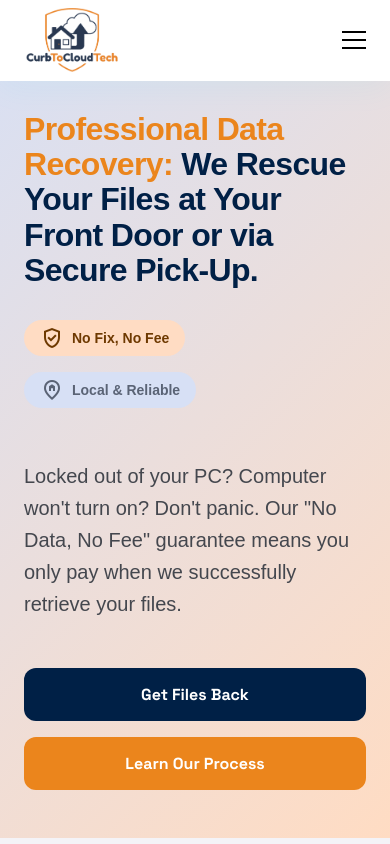
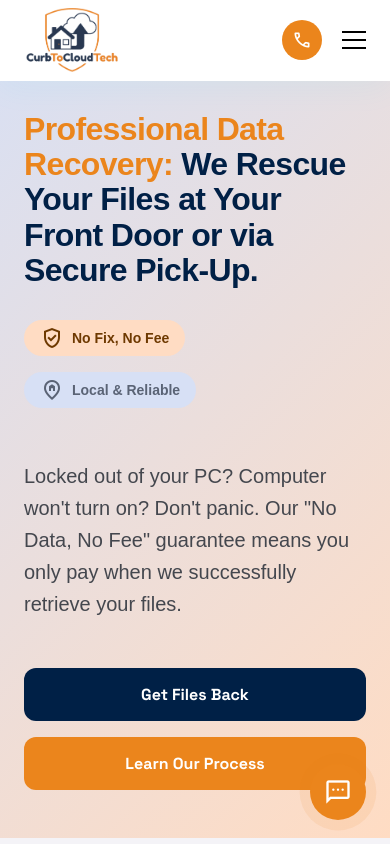
Before and after one commit to jacobNar/CurbToCloudTech, a Next.js app: page / in a window 390 px wide. Shown: the top 844 px of the page. Built offline with nearby package versions, Linux system fonts and the light colour scheme.

Commit message:
add phone number to site

```diff
--- /dev/null
+++ b/components/FloatingSMS.jsx
@@ -0,0 +1,14 @@
+import styles from '@/styles/FloatingSMS.module.scss';
+
+export default function FloatingSMS() {
+  return (
+    <a
+      href="sms:+18156690629?&body=Hi%20Curb%20to%20Cloud%20Tech%2C%20I'd%20like%20to%20request%20a%20quote%20or%20support%20session.%20My%20name%20is%3A%20"
+      className={styles.smsBubble}
+      aria-label="Send a text message for support request"
+      title="Text Us"
+    >
+      <span className="material-symbols-outlined">sms</span>
+    </a>
+  );
+}
--- a/components/Footer.jsx
+++ b/components/Footer.jsx
@@ -31,10 +31,12 @@ export default function Footer() {
 
         <div className={styles.connectCol}>
           <h4>Connect</h4>
+          <div className={styles.contactDetails}>
+            <a href="tel:+18156690629" className={styles.footerPhone}>
+              (815) 669-0629
+            </a>
+          </div>
           <div className={styles.socials}>
-            {/* <a href="#" aria-label="Share">
-              <span className="material-symbols-outlined">share</span>
-            </a> */}
             <a href="mailto:curbtocloudtech@gmail.com" aria-label="Email">
               <span className="material-symbols-outlined">mail</span>
             </a>
--- a/components/Header.jsx
+++ b/components/Header.jsx
@@ -67,6 +67,9 @@ export default function Header() {
             </div>
 
             <div className={styles.navActions}>
+              <a href="tel:+18156690629" className={styles.phoneLinkDesktop}>
+                Call or text (815) 669-0629
+              </a>
               <button
                 className={styles.headerBtn}
                 onClick={() => {
@@ -79,11 +82,16 @@ export default function Header() {
             </div>
           </nav>
 
-          <label htmlFor="nav-toggle" className={styles.navToggleLabel}>
-            <span></span>
-            <span></span>
-            <span></span>
-          </label>
+          <div className={styles.headerRightMobile}>
+            <a href="tel:+18156690629" className={styles.phoneLinkMobile} aria-label="call now">
+              <span className="material-symbols-outlined">call</span>
+            </a>
+            <label htmlFor="nav-toggle" className={styles.navToggleLabel}>
+              <span></span>
+              <span></span>
+              <span></span>
+            </label>
+          </div>
         </div>
       </header>
 
--- a/components/Layout.jsx
+++ b/components/Layout.jsx
@@ -1,5 +1,6 @@
 import Header from './Header';
 import Footer from './Footer';
+import FloatingSMS from './FloatingSMS';
 
 export default function Layout({ children }) {
   return (
@@ -7,6 +8,7 @@ export default function Layout({ children }) {
       <Header />
       <main>{children}</main>
       <Footer />
+      <FloatingSMS />
     </>
   );
 }
--- /dev/null
+++ b/styles/FloatingSMS.module.scss
@@ -0,0 +1,41 @@
+.smsBubble {
+  position: fixed;
+  bottom: 1.5rem;
+  right: 1.5rem;
+  z-index: 100;
+  display: flex;
+  align-items: center;
+  justify-content: center;
+  width: 3.5rem;
+  height: 3.5rem;
+  border-radius: 9999px;
+  background-color: var(--color-secondary);
+  color: white;
+  box-shadow: 0 4px 14px rgba(235, 133, 28, 0.4);
+  transition: all 0.3s cubic-bezier(0.4, 0, 0.2, 1);
+  animation: pulseGlow 2s infinite;
+
+  span {
+    font-size: 1.75rem;
+  }
+
+  &:active {
+    transform: scale(0.9);
+  }
+
+  @media (min-width: 768px) {
+    display: none;
+  }
+}
+
+@keyframes pulseGlow {
+  0% {
+    box-shadow: 0 0 0 0 rgba(235, 133, 28, 0.7);
+  }
+  70% {
+    box-shadow: 0 0 0 12px rgba(235, 133, 28, 0);
+  }
+  100% {
+    box-shadow: 0 0 0 0 rgba(235, 133, 28, 0);
+  }
+}
--- a/styles/Footer.module.scss
+++ b/styles/Footer.module.scss
@@ -78,6 +78,23 @@
     font-family: var(--font-headline);
   }
 
+  .contactDetails {
+    margin-bottom: 1rem;
+  }
+
+  .footerPhone {
+    color: var(--color-on-surface);
+    font-size: 0.95rem;
+    font-family: var(--font-body);
+    font-weight: 500;
+    transition: all 0.2s ease;
+    text-decoration: none;
+
+    &:hover {
+      color: var(--color-secondary);
+    }
+  }
+
   .socials {
     display: flex;
     gap: 1rem;
--- a/styles/Header.module.scss
+++ b/styles/Header.module.scss
@@ -88,16 +88,68 @@
   pointer-events: auto;
 }
 
-.navToggle:checked~.navToggleLabel span:nth-child(1) {
+.navToggle:checked~.headerRightMobile .navToggleLabel span:nth-child(1) {
   transform: translateY(8px) rotate(45deg);
 }
 
-.navToggle:checked~.navToggleLabel span:nth-child(2) {
+.navToggle:checked~.headerRightMobile .navToggleLabel span:nth-child(2) {
   opacity: 0;
 }
 
-.navToggle:checked~.navToggleLabel span:nth-child(3) {
+.navToggle:checked~.headerRightMobile .navToggleLabel span:nth-child(3) {
   transform: translateY(-8px) rotate(-45deg);
+}
+
+.headerRightMobile {
+  display: flex;
+  align-items: center;
+  gap: 1.25rem;
+  z-index: 60;
+
+  @media (min-width: 768px) {
+    display: none;
+  }
+}
+
+.phoneLinkMobile {
+  display: flex;
+  align-items: center;
+  justify-content: center;
+  width: 2.5rem;
+  height: 2.5rem;
+  border-radius: 9999px;
+  background-color: var(--color-secondary);
+  color: white;
+  transition: all 0.3s ease;
+
+  span {
+    font-size: 1.25rem;
+  }
+
+  &:hover {
+    background-color: var(--color-secondary-dim);
+    transform: scale(1.05);
+  }
+}
+
+.phoneLinkDesktop {
+  display: none;
+
+  @media (min-width: 768px) {
+    display: inline-flex;
+    align-items: center;
+    color: var(--color-primary);
+    font-weight: 500;
+    font-size: 0.95rem;
+    text-decoration: none;
+    font-family: var(--font-body);
+    transition: color 0.3s ease;
+    margin-right: 0.5rem;
+
+    &:hover {
+      color: var(--color-secondary);
+    }
+  }
 }
 
 .navLinks {
```
